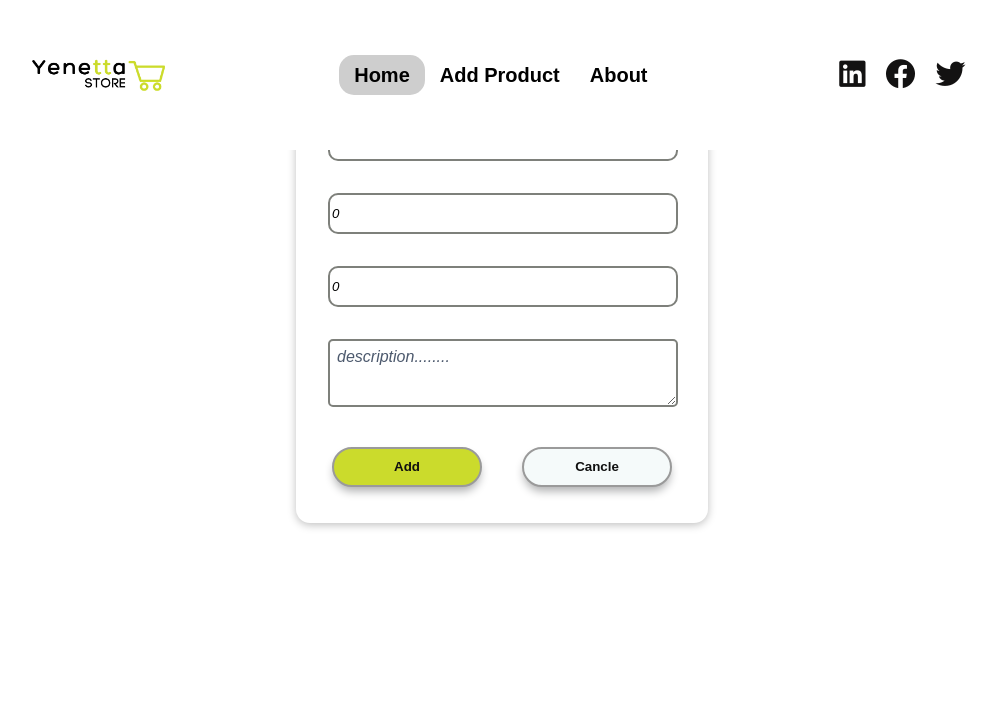
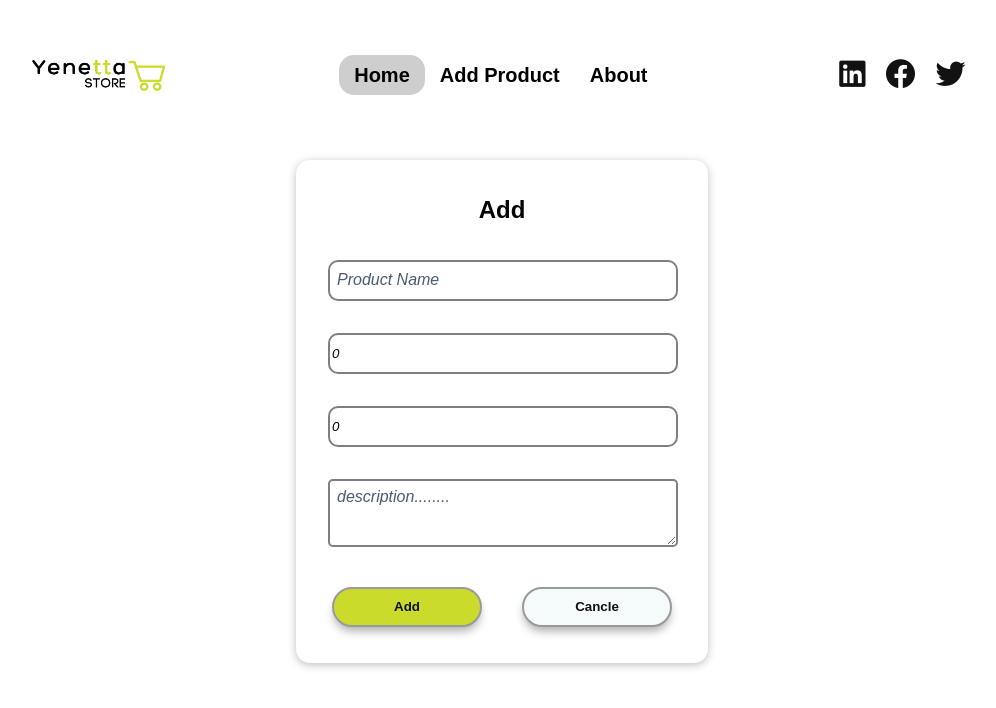
Before and after one commit to amanuel0924/yenetta, a React (Create React App) app: page /add in a window 1280 px wide. Shown: the top 708 px of the page, without its empty margins (138-1134 px from the left). Built offline with nearby package versions, Linux system fonts and the light colour scheme; no server answers; the database is empty.

Commit message:
adjest margin

```diff
--- a/src/componets/layout/Card.module.css
+++ b/src/componets/layout/Card.module.css
@@ -12,6 +12,7 @@
     flex-direction: column;
     transition: transform 0.5s ease-in-out;
     font-family:  sans-serif;
+    margin-top: 10rem;
 
   }
   .blog-card h1{
--- a/src/page/About.module.css
+++ b/src/page/About.module.css
@@ -2,6 +2,7 @@
 .container{
     width: 100%;
     height: 100vh;
+    margin-top: 10rem;
     background-color: #dbdb78;
 opacity: 0.8;
 background-image:  repeating-radial-gradient( circle at 0 0, transparent 0, #eded5b 40px ), repeating-linear-gradient( #b8c33855, #b8c338 );
--- a/src/page/Add.module.css
+++ b/src/page/Add.module.css
@@ -2,13 +2,14 @@
   display: flex;
   justify-content: center;
   align-items: center;
+  margin-top: 10rem;
 }
 form {
    min-width:300px;
     max-width: 500px;
+    max-height: 500px;
     background-color: white;
     padding: 1rem;
-    margin-top: 20px;
     border-radius: 14px;
     box-shadow: 0 2px 8px rgba(0, 0, 0, 0.25);
     animation: slide-down 300ms ease-out forwards;
--- a/src/page/Home.module.css
+++ b/src/page/Home.module.css
@@ -6,6 +6,7 @@
   justify-content: space-around;
   align-items: center;
   padding-top: 40px;
+  margin-top: 8rem;
 }
 .cardcontainer{
   display: none;
@@ -82,6 +83,8 @@ button {
   }
   td {
     padding: 10px;
+    font-size: 15px;
+    font-weight: bold;
   }
   tr:nth-child(odd) {
     background: white;
```
